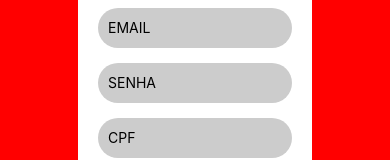
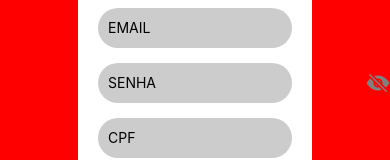
Before and after one commit to m1guelzin/MOBILE-Sprint, a React Native app: screen /Cadastro in a window 390 px wide. Shown: the part 400-560 px from the top of the page. Built offline with nearby package versions, Linux system fonts and the light colour scheme.

Commit message:
mobile pronto

```diff
--- a/src/axios/axios.js
+++ b/src/axios/axios.js
@@ -1,7 +1,7 @@
 import  axios  from "axios";
 
 const api = axios.create({
-    baseURL:"http://10.89.240.75:3000/project-senai/api/v1",
+    baseURL:"http://10.89.240.87:3000/project-senai/api/v1",
     headers:{
         "accept":"application/json"
     }
--- a/src/screens/CadastroScreen.js
+++ b/src/screens/CadastroScreen.js
@@ -9,18 +9,20 @@ import {
   Image
 } from "react-native";
 import api from "../axios/axios";
+import {Ionicons} from "@expo/vector-icons";
 
 export default function Cadastro({ navigation }) {
-  const [user, setUser] = useState({
+  const [usuario, setUser] = useState({
     nome: "",
     email: "",
     senha: "",
     cpf: "",
     telefone: "",
+    showPassword:true,
   });
 
   async function handleCadastro() {
-    await api.postCadastro(user).then(
+    await api.postCadastro(usuario).then(
       (response) => {
         Alert.alert("Sucesso", response.data.message);
         navigation.navigate("Login");
@@ -41,40 +43,50 @@ export default function Cadastro({ navigation }) {
         <TextInput
           style={styles.input}
           placeholder="NOME"
-          value={user.nome}
-          onChangeText={(value) => setUser({ ...user, nome: value })}
+          value={usuario.nome}
+          onChangeText={(value) => setUser({ ...usuario, nome: value })}
         />
         <TextInput
           style={styles.input}
           placeholder="EMAIL"
-          value={user.email}
-          onChangeText={(value) => setUser({ ...user, email: value })}
+          value={usuario.email}
+          onChangeText={(value) => setUser({ ...usuario, email: value })}
         />
-        <TextInput
-          style={styles.input}
-          placeholder="SENHA"
-          secureTextEntry
-          value={user.senha}
-          onChangeText={(value) => setUser({ ...user, senha: value })}
-        />
+        <View style={styles.passwordContainer}>
+  <TextInput
+    style={styles.passwordInput}
+    placeholder="SENHA"
+    secureTextEntry={usuario.showPassword}
+    value={usuario.senha}
+    onChangeText={(value) => {
+      setUser({ ...usuario, senha: value });
+    }}
+  />
+  <TouchableOpacity
+    onPress={() => setUser({ ...usuario, showPassword: !usuario.showPassword })}
+
+  >
+    <Ionicons name={usuario.showPassword ? "eye-off" : "eye"} size={24} color="gray" />
+  </TouchableOpacity>
+</View>
         <TextInput
           style={styles.input}
           placeholder="CPF"
-          value={user.cpf}
+          value={usuario.cpf}
           keyboardType="numeric" // Exibe apenas o teclado numérico
           maxLength={11} // CPF tem 11 dígitos
           onChangeText={(value) => {
-            setUser({ ...user, cpf: value.replace(/[^0-9]/g, "") });
+            setUser({ ...usuario, cpf: value.replace(/[^0-9]/g, "") });
           }}
         />
         <TextInput
           style={styles.input}
           placeholder="TELEFONE"
-          value={user.telefone}
+          value={usuario.telefone}
           keyboardType="numeric" // Exibe apenas o teclado numérico
           maxLength={11} // CPF tem 11 dígitos
           onChangeText={(value) => {
-            setUser({ ...user, telefone: value.replace(/[^0-9]/g, "") });
+            setUser({ ...usuario, telefone: value.replace(/[^0-9]/g, "") });
           }}
         />
         <TouchableOpacity onPress={handleCadastro} style={styles.button}>
@@ -166,5 +178,19 @@ const styles = StyleSheet.create({
     fontSize: 30,
     fontWeight: "bold",
   },
-
+  passwordContainer: {
+    flexDirection: "row",
+    alignItems: "center",
+    width: "100%",
+    backgroundColor: "#ccc",
+    borderRadius: 20,
+    marginBottom: 15,
+    paddingHorizontal: 10,
+    position: "relative", // Permite o posicionamento absoluto do ícone
+  },
+  passwordInput: {
+    flex: 1,
+    height: 40,
+    paddingRight: 40, // Garante espaço para o ícone dentro do input
+  },
 });
--- a/src/screens/LoginScreen.js
+++ b/src/screens/LoginScreen.js
@@ -9,11 +9,13 @@ import {
   Image
 } from "react-native";
 import api from "../axios/axios";
+import {Ionicons} from "@expo/vector-icons";
 
 export default function Login({ navigation }) {
   const [usuario, setUser] = useState({
     cpf: "",
     senha: "",
+    showPassword:true,
   });
 
   async function handleLogin() {
@@ -45,15 +47,23 @@ export default function Login({ navigation }) {
             setUser({ ...usuario, cpf: value.replace(/[^0-9]/g, "") });
           }}
         />
+         <View style={styles.passwordContainer}>
   <TextInput
-          style={styles.input}
+    style={styles.passwordInput}
     placeholder="SENHA"
-          secureTextEntry
+    secureTextEntry={usuario.showPassword}
     value={usuario.senha}
     onChangeText={(value) => {
       setUser({ ...usuario, senha: value });
     }}
   />
+  <TouchableOpacity
+    onPress={() => setUser({ ...usuario, showPassword: !usuario.showPassword })}
+
+  >
+    <Ionicons name={usuario.showPassword ? "eye-off" : "eye"} size={24} color="gray" />
+  </TouchableOpacity>
+</View>
         <TouchableOpacity onPress={handleLogin} style={styles.button}>
           <Text style={styles.buttonText}>ENTRAR</Text>
         </TouchableOpacity>
@@ -143,4 +153,19 @@ const styles = StyleSheet.create({
     fontSize: 30,
     fontWeight: "bold",
   },
+  passwordContainer: {
+    flexDirection: "row",
+    alignItems: "center",
+    width: "100%",
+    backgroundColor: "#ccc",
+    borderRadius: 20,
+    marginBottom: 15,
+    paddingHorizontal: 10,
+    position: "relative", // Permite o posicionamento absoluto do ícone
+  },
+  passwordInput: {
+    flex: 1,
+    height: 40,
+    paddingRight: 40, // Garante espaço para o ícone dentro do input
+  },
 });
```
Lines whose indentation alone changed are shown as unchanged.
